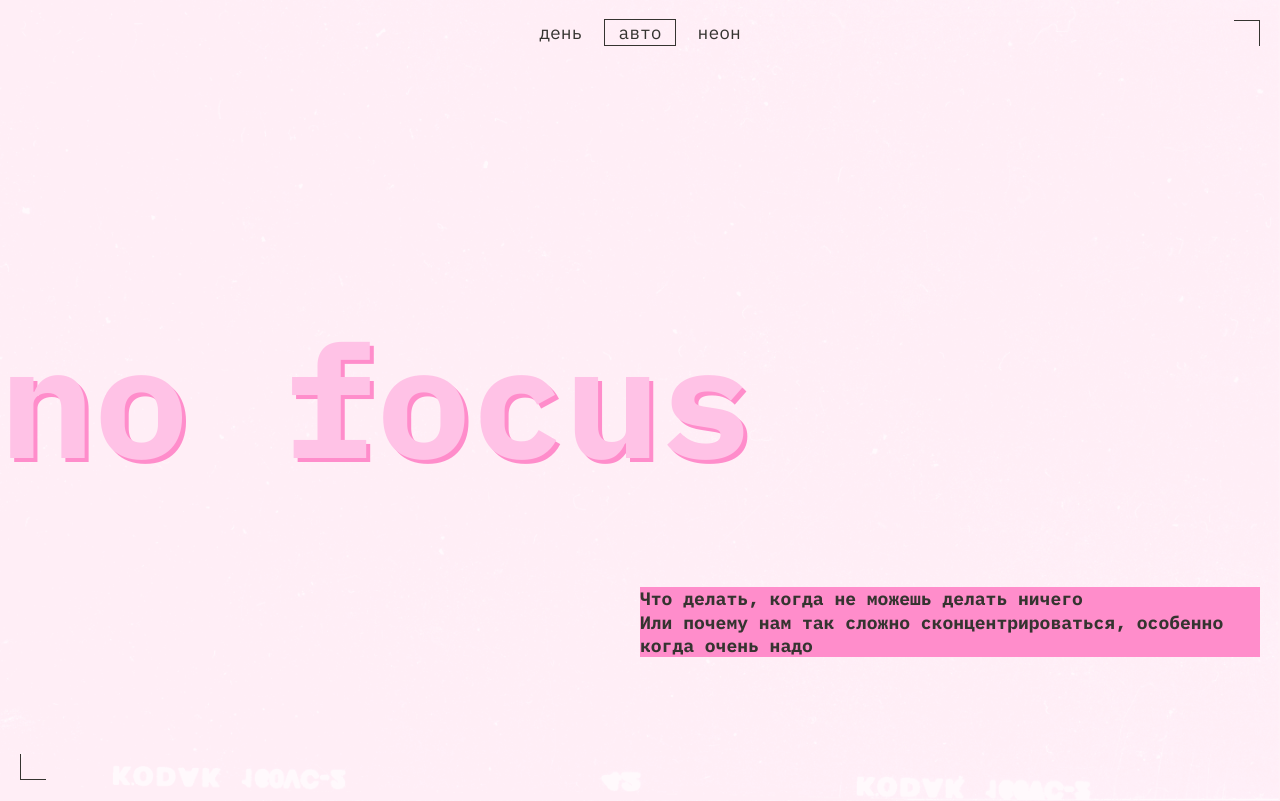
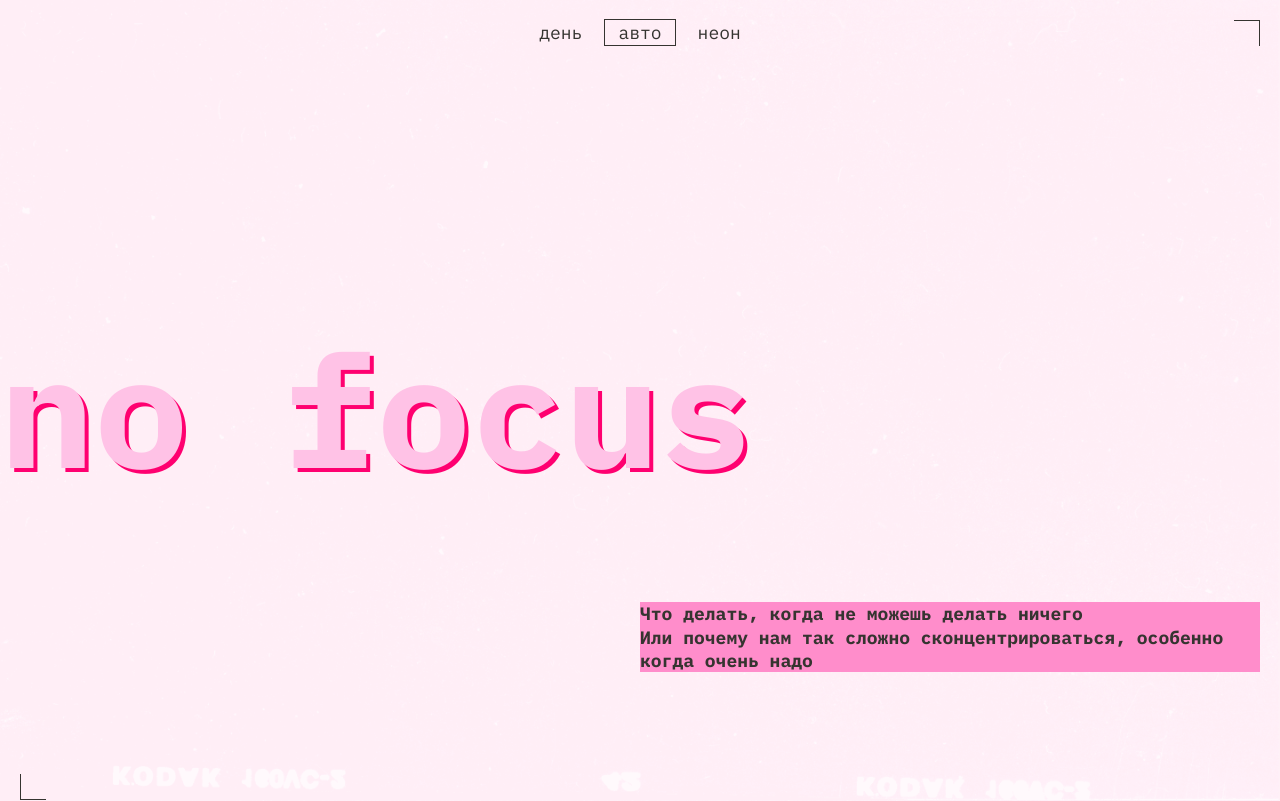
Before and after one commit to rawkward/slozhno-sosredotochitsya, a website: page index.html in a window 1280 px wide. Shown: the top 801 px of the page. Drawn offline with Linux system fonts and the light colour scheme.

Commit message:
changed styles order

```diff
--- a/index.html
+++ b/index.html
@@ -7,8 +7,8 @@
     <meta name="color-scheme" content="dark light">
     <title>Сложно сосредоточиться</title>
     <link rel="stylesheet" href="./fonts/fonts.css">
+    <link rel="stylesheet" href="./styles/style.css">
     <link rel="stylesheet" href="./styles/variables.css">
-    <link rel="stylesheet" href="./styles/style.css">
     <link rel="stylesheet" href="./styles/dark.css">
     <link rel="stylesheet" href="./styles/light.css">
     <link rel="icon" href="./images/favicon.ico" sizes="any">
--- a/styles/style.css
+++ b/styles/style.css
@@ -158,7 +158,6 @@
 
   .header {
     margin: 20px 20px 20px 0;
-    block-size: calc(100vh - 20px);
   }
 
   .decorated-zone::after {
@@ -189,11 +188,6 @@
 
 @media (width >= 1024px) {
 
-  .header {
-    margin: 20px 20px 20px 0;
-    block-size: calc(100vh - 20px);
-  }
-
   .header__theme-menu {
     flex-direction: row;
     justify-content: center;
@@ -205,6 +199,10 @@
     display: flex;
     gap: 10px;
     padding: 0;
+  }
+
+  .title {
+    text-shadow: 4px 4px 0 #ff0070;
   }
 
   .header__subtitle {
```
